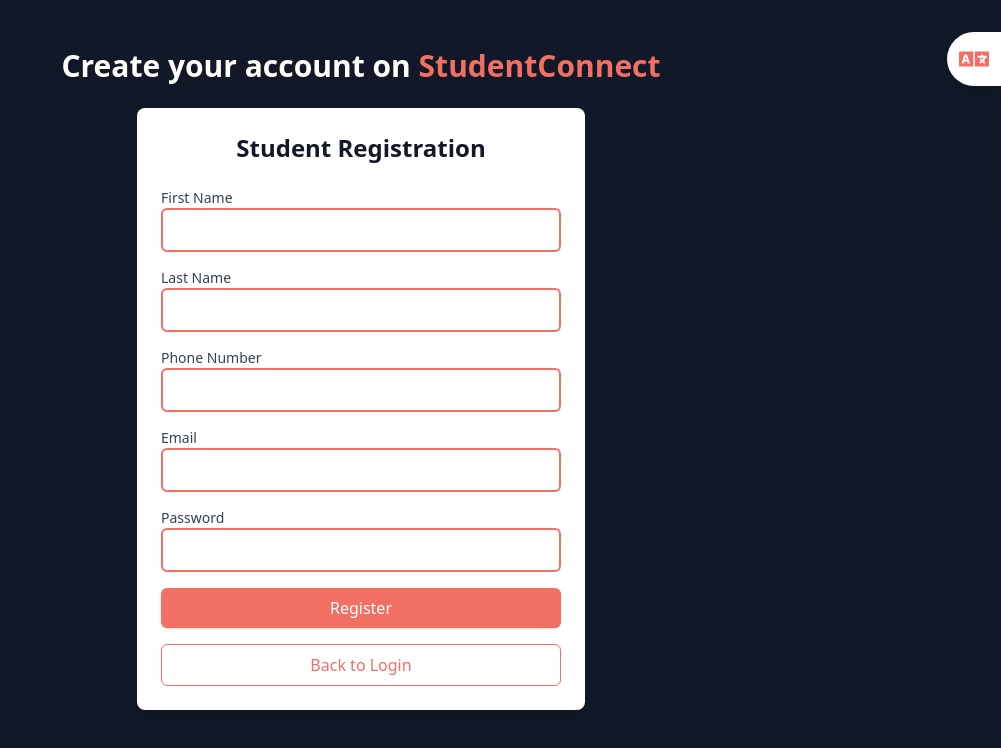
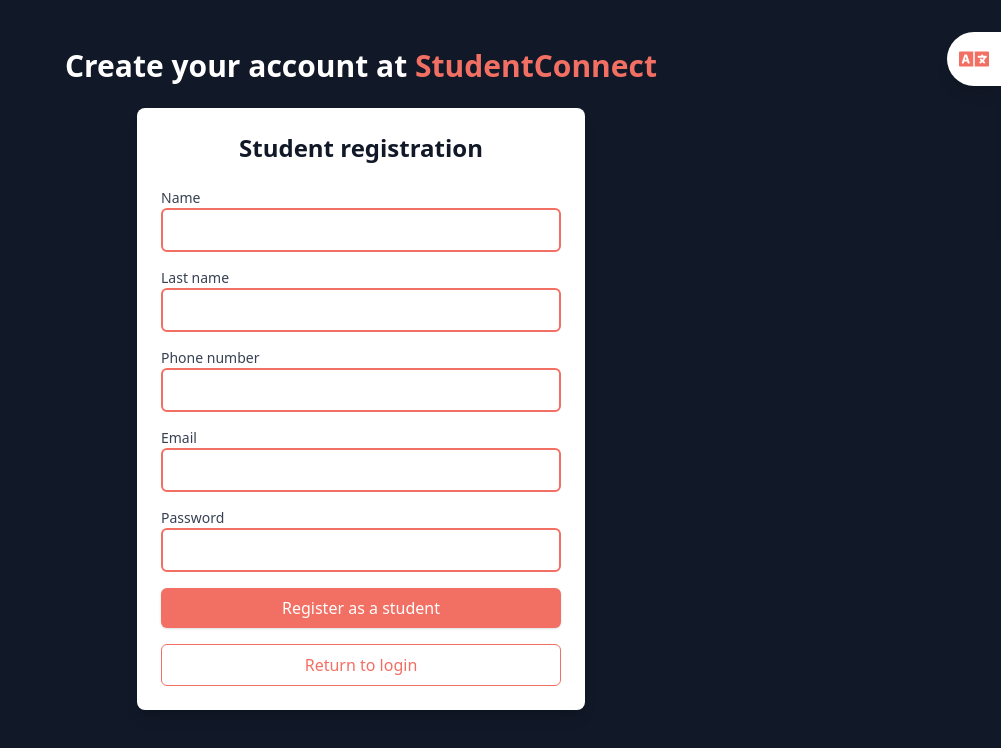
Before and after one commit to Savitar-99/PRUEBASSTUDENTCONNECT, a React (Vite) app: page /register-student in a window 1280 px wide. Shown: the top 748 px of the page, without its empty margins (279-1280 px from the left). Built offline with nearby package versions, Linux system fonts and the light colour scheme.

Commit message:
Traducción pestaña registro añadida correctamente

```diff
--- a/src/components/auth/RegisterStudent.tsx
+++ b/src/components/auth/RegisterStudent.tsx
@@ -2,6 +2,7 @@ import React, { useState } from 'react';
 import { useNavigate } from 'react-router-dom';
 import { toast } from 'react-toastify'; // Import toast for notifications
 import { motion } from 'framer-motion'; // Import motion from framer-motion
+import { useTranslation } from 'react-i18next'; // Import useTranslation from i18next
 
 export function RegisterStudent() {
   const [email, setEmail] = useState('');
@@ -10,24 +11,25 @@ export function RegisterStudent() {
   const [lastName, setLastName] = useState('');
   const [phone, setPhone] = useState('');
   const navigate = useNavigate();
+  const { t } = useTranslation(); // Hook to use translations
 
   const handleSubmit = (e: React.FormEvent) => {
     e.preventDefault();
 
     // Additional length validation (optional)
     if (phone.length !== 9) {
-      toast.error('Phone number must have exactly 9 digits.'); // Error notification
+      toast.error(t('phone_validation')); // Error notification
       return;
     }
 
     // Password validation (if needed)
     if (password.length < 6) {
-      toast.error('Password must be at least 6 characters.');
+      toast.error(t('password_validation'));
       return;
     }
 
     console.log('Registering student:', { email, password, name, lastName, phone });
-    toast.success('Registration successful! Welcome to StudentConnect.'); // Success notification
+    toast.success(t('registration_success')); // Success notification
     navigate('/student-dashboard');
   };
 
@@ -54,8 +56,8 @@ export function RegisterStudent() {
         animate={{ y: 0, opacity: 1 }}
         transition={{ duration: 0.8 }}
       >
-        <span className="text-white">Create your account on </span>
-        <span className="text-[#F26F63]">StudentConnect</span>
+        <span className="text-white">{t('create_account')} </span>
+        <span className="text-[#F26F63]">{('StudentConnect')}</span>
       </motion.h1>
 
       {/* Form */}
@@ -66,7 +68,7 @@ export function RegisterStudent() {
         transition={{ duration: 0.6 }}
       >
         <h2 className="text-2xl font-bold text-gray-900 text-center mb-6">
-          Student Registration
+          {t('student_registration')}
         </h2>
 
         <form onSubmit={handleSubmit} className="space-y-4">
@@ -76,7 +78,7 @@ export function RegisterStudent() {
             animate={{ x: 0, opacity: 1 }}
             transition={{ duration: 0.6 }}
           >
-            <label className="block text-sm font-medium text-gray-700">First Name</label>
+            <label className="block text-sm font-medium text-gray-700">{t('first_name')}</label>
             <input
               type="text"
               value={name}
@@ -92,7 +94,7 @@ export function RegisterStudent() {
             animate={{ x: 0, opacity: 1 }}
             transition={{ duration: 0.6 }}
           >
-            <label className="block text-sm font-medium text-gray-700">Last Name</label>
+            <label className="block text-sm font-medium text-gray-700">{t('last_name')}</label>
             <input
               type="text"
               value={lastName}
@@ -108,14 +110,14 @@ export function RegisterStudent() {
             animate={{ x: 0, opacity: 1 }}
             transition={{ duration: 0.6 }}
           >
-            <label className="block text-sm font-medium text-gray-700">Phone Number</label>
+            <label className="block text-sm font-medium text-gray-700">{t('phone_number')}</label>
             <input
               type="tel"
               value={phone}
               onChange={handlePhoneChange}
               className="w-full py-2 px-3 border-2 border-[#F26F63] rounded-md text-gray-900 focus:ring-2 focus:ring-[#F26F63] focus:outline-none "
               pattern="\d{9}"
-              title="Phone number must contain exactly 9 digits."
+              title={t('phone_validation')}
               required
             />
           </motion.div>
@@ -126,7 +128,7 @@ export function RegisterStudent() {
             animate={{ x: 0, opacity: 1 }}
             transition={{ duration: 0.6 }}
           >
-            <label className="block text-sm font-medium text-gray-700">Email</label>
+            <label className="block text-sm font-medium text-gray-700">{t('email')}</label>
             <input
               type="email"
               value={email}
@@ -142,7 +144,7 @@ export function RegisterStudent() {
             animate={{ x: 0, opacity: 1 }}
             transition={{ duration: 0.6 }}
           >
-            <label className="block text-sm font-medium text-gray-700">Password</label>
+            <label className="block text-sm font-medium text-gray-700">{t('password')}</label>
             <input
               type="password"
               value={password}
@@ -159,7 +161,7 @@ export function RegisterStudent() {
             whileHover={{ scale: 1.05 }} // Hover effect
             whileTap={{ scale: 0.95 }} // Click effect
           >
-            Register
+            {t('register')}
           </motion.button>
         </form>
 
@@ -170,7 +172,7 @@ export function RegisterStudent() {
           whileHover={{ scale: 1.05 }} // Hover effect
           whileTap={{ scale: 0.95 }} // Click effect
         >
-          Back to Login
+          {t('backToLogin')}
         </motion.button>
       </motion.div>
     </motion.div>
--- a/src/i18n.ts
+++ b/src/i18n.ts
@@ -38,6 +38,13 @@ const resources = {
             codeVerified: "Codi Verificat",
             passwordsDoNotMatch: "Les contrasenyes no coincideixen",
             verificationCode: "Codi de verificació",
+            first_name: "Nom",
+            last_name: "Cognom",
+            phone_number: "Nnúmero de telèfon",
+            student_registration: "Registre de l'estudiant",
+            create_account: "Crea el teu compte a",
+            registration_success: "Registre exitós",
+            password_validation: "La contrasenya necessita més de 6 caràcters",
         },
     },
     en: {
@@ -75,6 +82,15 @@ const resources = {
             verificationCodeSent: "Verification code sent",
             codeVerified: "Verified code",
             passwordsDoNotMatch: "Passwords do not match",
+            first_name: "Name",
+            last_name: "Last name",
+            phone_number: "Phone number",
+            student_registration: "Student registration",
+            create_account: "Create your account at",
+            registration_success: "Registration successful",
+            password_validation: "The password needs to be more than 6 characters",
+
+
         },
     },
     es: {
@@ -112,6 +128,14 @@ const resources = {
             codeVerified: "Codigo veriificado",
             passwordsDoNotMatch: "Las contraseñas no coinciden",
             verificationCode: "Codigo de verificación",
+            first_name: "Nombre",
+            last_name: "Apellidos",
+            phone_number: "Número de teléfono",
+            student_registration: "Registro del estudiante",
+            create_account: "Crea tu cuenta en",
+            registration_success: "Registro exitoso",
+            password_validation: "La contraseña necesita más de 6 caracteres",
+
         },
     },
 };
```
